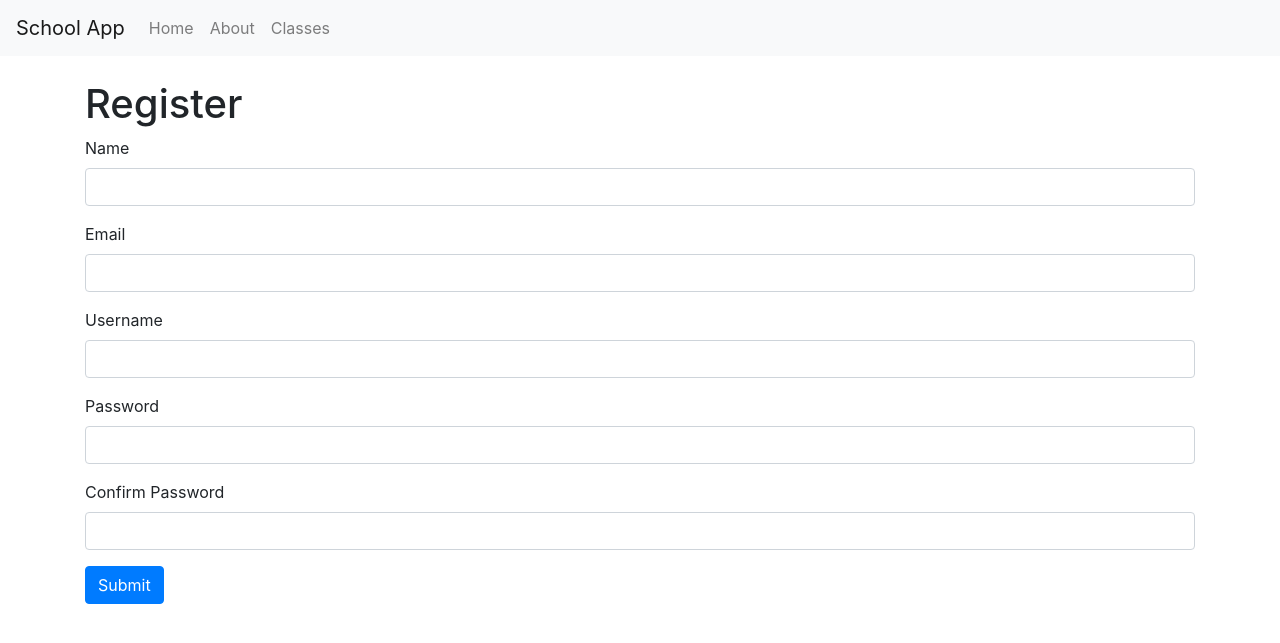
After one commit to PaulienBuskens/web-concepten, a Flask app: page /register in a window 1280 px wide. The commit adds this page. Shown: the top 643 px of the page. Run offline with Flask 2, Linux system fonts and the light colour scheme; some libraries are stand-ins or nearby versions.

Commit message:
register form

```diff
--- a/app.py
+++ b/app.py
@@ -1,5 +1,8 @@
-from flask import Flask, render_template
+from flask import Flask, render_template, flash, redirect, url_for, session, logging, request
 from data import Classes
+from flaskext.mysql import MySQL
+from wtforms import Form ,StringField, TextAreaField, PasswordField, validators
+from passlib.hash import sha256_crypt
 
 app = Flask(__name__)
 
@@ -21,5 +24,23 @@ def classes():
 def clas(id):
     return render_template('class.html', id=id)
 
+class RegisterForm(Form):
+    name = StringField('Name', [validators.Length(min=1, max=50)])
+    username = StringField('Username', [validators.Length(min=4,max=25)])
+    email = StringField('Email', [validators.Length(min=6,max=50)])
+    password = PasswordField('Password', [
+        validators.DataRequired(),
+        validators.EqualTo('confirm', message='Passwords do not match')
+    ])
+    confirm = PasswordField('Confirm Password')
+
+@app.route('/register', methods=['GET', 'POST'])
+def register():
+    form = RegisterForm(request.form)
+    if request.method == 'POST' and form.validate():
+
+        return render_template('register.html')
+    return render_template('register.html', form=form)
+
 if __name__ == '__main__':
     app.run(debug=True)
--- /dev/null
+++ b/templates/includes/_formhelpers.html
@@ -0,0 +1,9 @@
+{% macro render_field(field) %}
+    {{field.label}}
+    {{field(**kwargs)|safe}}
+    {% if field.errors %}
+        {% for error in field.errors %}
+            <span class="help-inline">{{ error }}</span>
+        {% endfor %}
+    {% endif %}
+{% endmacro %}
--- a/templates/includes/_navbar.html
+++ b/templates/includes/_navbar.html
@@ -1,5 +1,5 @@
 <nav class="navbar navbar-expand-md navbar-light bg-light">
-        <a class="navbar-brand" href="#">School App</a>
+        <a class="navbar-brand" href="/">School App</a>
         <button class="navbar-toggler" type="button" data-toggle="collapse" data-target="#navbarsExampleDefault" aria-controls="navbarsExampleDefault" aria-expanded="false" aria-label="Toggle navigation">
           <span class="navbar-toggler-icon"></span>
         </button>
--- /dev/null
+++ b/templates/register.html
@@ -0,0 +1,28 @@
+{% extends 'layout.html' %}
+
+{% block body%}
+    <br>
+    <h1>Register</h1>
+    {% from "includes/_formhelpers.html" import render_field %}
+    <form action="" method="POST">
+        <div class="form-group">
+            {{render_field(form.name, class_="form-control")}}
+        </div>
+        <div class="form-group">
+            {{render_field(form.email, class_="form-control")}}
+        </div>
+        <div class="form-group">
+            {{render_field(form.username, class_="form-control")}}
+        </div>
+        <div class="form-group">
+            {{render_field(form.password, class_="form-control")}}
+        </div>
+        <div class="form-group">
+            {{render_field(form.confirm, class_="form-control")}}
+        </div>
+
+        <p><input type= "submit" value="Submit" class="btn btn-primary"></p>
+
+    </form>
+
+{% endblock%}
```
